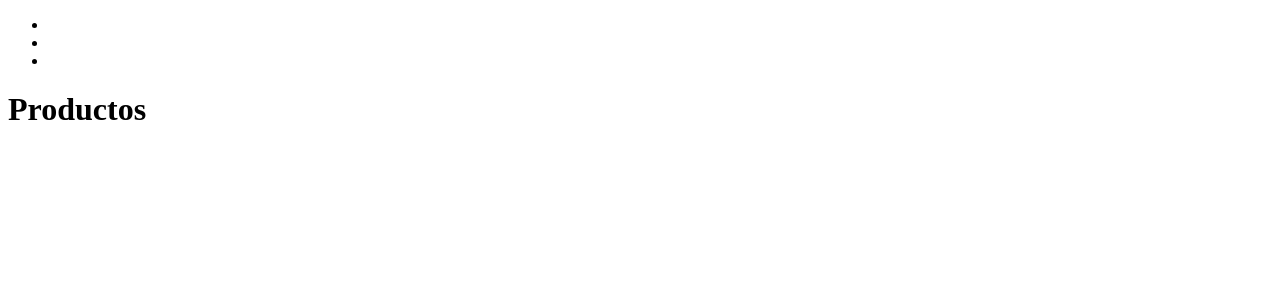
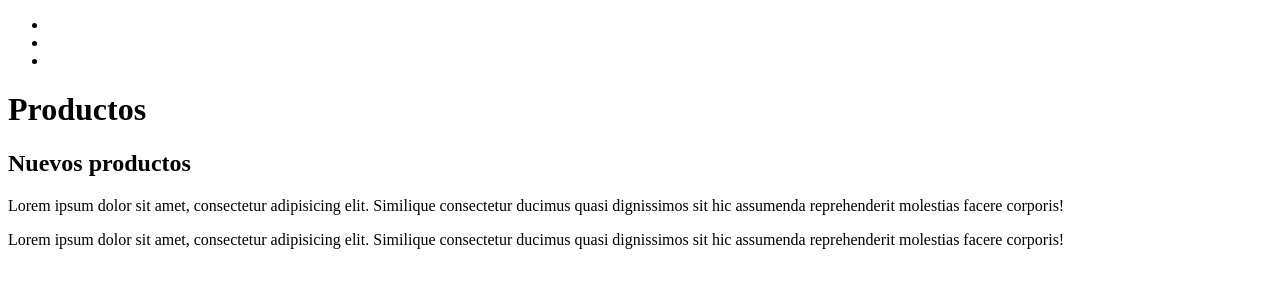
Before and after one commit to LucasFerreiraUBA/LucasFerreiraUBA.github.io, a plain HTML site: page productos.html in a window 1280 px wide. Drawn offline with Linux system fonts and the light colour scheme.

Commit message:
agrego parrafos a productos

```diff
--- a/productos.html
+++ b/productos.html
@@ -15,5 +15,8 @@
         </ul>
     </nav>
     <h1>Productos</h1>
+    <h2>Nuevos productos</h2>
+    <p>Lorem ipsum dolor sit amet, consectetur adipisicing elit. Similique consectetur ducimus quasi dignissimos sit hic assumenda reprehenderit molestias facere corporis!</p>
+    <p>Lorem ipsum dolor sit amet, consectetur adipisicing elit. Similique consectetur ducimus quasi dignissimos sit hic assumenda reprehenderit molestias facere corporis!</p>
 </body>
 </html>
```
